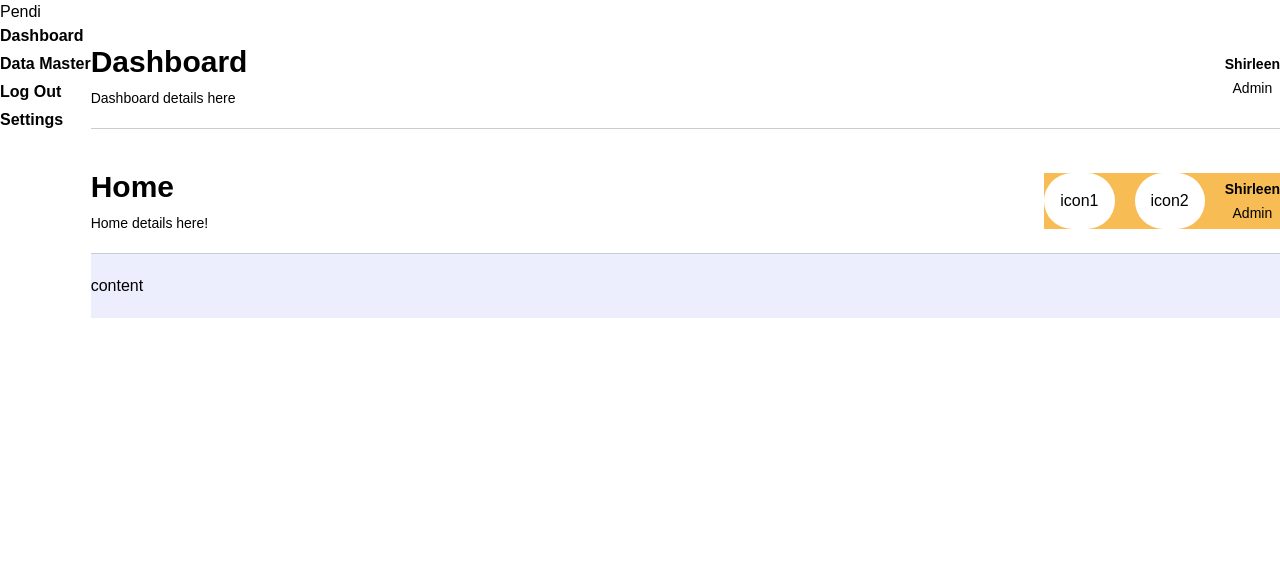
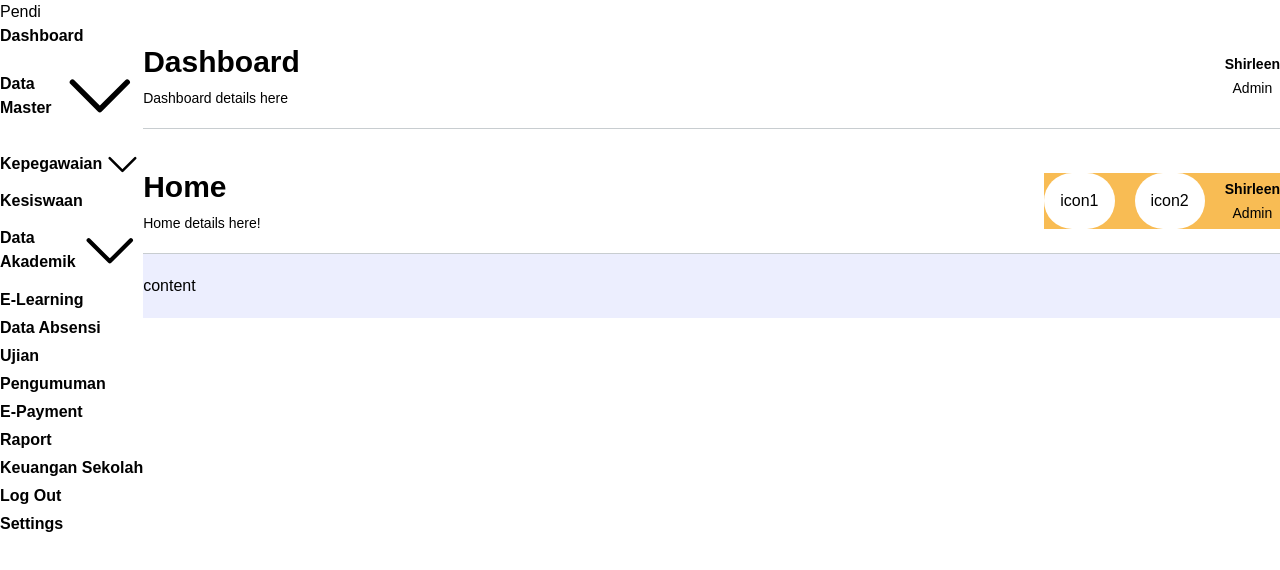
Before and after one commit to shirleen-sho/pmb-final-project-elearning, a Next.js app in the folder elearning-msib/: page / in a window 1280 px wide. Shown: the top 570 px of the page. Built offline with nearby package versions, Linux system fonts and the light colour scheme.

Commit message:
shirleen - update use context menu

```diff
--- a/elearning-msib/Components/Layout/SideMenu/index.jsx
+++ b/elearning-msib/Components/Layout/SideMenu/index.jsx
@@ -1,42 +1,117 @@
-import React from "react";
+import React, { useState } from "react";
 import Link from "next/link";
+import { useAppContext } from "../../../Hooks/useAppContext";
 
 const SideMenu = () => {
-  const menus = [
-    {
-      menu: { route: "/dashboard", name: "Dashboard" },
-    },
-    {
-      menu: { route: "/data_master", name: "Data Master" },
-      sub_menu: [
-        { route: "/identitas_sekolah", name: "Identitas Sekolah" },
-        { route: "/tahun_akademik", name: "Tahun Akademik" },
-        { route: "/gedung", name: "Gedung" },
-        { route: "/ruangan", name: "Ruangan" },
-        { route: "/tingkatan", name: "Tingkatan" },
-        { route: "/kelas", name: "Kelas" },
-        { route: "/kalender_akademik", name: "Kalender Akademik" },
-        { route: "/jam_pembelajaran", name: "Jam Pembelajaran" },
-      ],
-    },
-    {
-      menu: { route: "/logout", name: "Log Out" },
-    },
-    {
-      menu: { route: "/settings", name: "Settings" },
-    },
-  ];
+  const { menu } = useAppContext();
+  const {
+    menus,
+    selectedMenu,
+    selectedSubmenu,
+    setSelectedMenu,
+    setSelectedSubmenu,
+  } = menu;
+
   return (
-    <div className="bg-primary-100 flex flex-col gap-1 px-2 py-16 rounded-3xl min-h-screen">
-      {menus.map(({ menu }) => {
-        return (
-          <Link href={menu.route} key={menu.route}>
-            <a className="font-semibold text-xs px-6 py-2 hover:bg-primary-200 hover:rounded-full">
-              {menu.name}
-            </a>
-          </Link>
-        );
-      })}
+    <div className="bg-primary-100 flex flex-col gap-1 px-2 py-16 rounded-3xl min-h-screen h-fit min-w-fit">
+      {menus.map(({ menu, sub_menu }, index) =>
+        selectedMenu === menu.route ? (
+          <>
+            <Link
+              href={sub_menu ? sub_menu[0].route : menu.route}
+              key={menu.route}
+            >
+              <a
+                className="font-semibold text-xs px-6 py-2 bg-primary-200 rounded-full"
+                onClick={() => {
+                  if (sub_menu) {
+                    setSelectedSubmenu(sub_menu[0].route);
+                  } else {
+                    setSelectedSubmenu("");
+                  }
+                  setSelectedMenu(menu.route);
+                }}
+              >
+                {menu.name}
+              </a>
+            </Link>
+            {sub_menu && (
+              <div className="flex flex-row justify-center">
+                <div className="bg-primary-50 flex flex-col w-4/5">
+                  {sub_menu.length > 0 &&
+                    sub_menu.map((sub) =>
+                      selectedSubmenu === sub.route ? (
+                        <Link href={sub.route} key={sub.route}>
+                          <a
+                            className="font-normal text-2xs px-4 py-2 border-l-4 border-neutral-4"
+                            onClick={() => {
+                              setSelectedSubmenu(sub.route);
+                            }}
+                          >
+                            {sub.name}
+                          </a>
+                        </Link>
+                      ) : (
+                        <Link href={sub.route} key={sub.route}>
+                          <a
+                            className="font-normal text-2xs px-4 py-2 border-l-4 border-transparent hover:border-primary-500"
+                            onClick={() => {
+                              setSelectedSubmenu(sub.route);
+                            }}
+                          >
+                            {sub.name}
+                          </a>
+                        </Link>
+                      )
+                    )}
+                </div>
+              </div>
+            )}
+          </>
+        ) : (
+          <>
+            <Link
+              href={sub_menu ? sub_menu[0].route : menu.route}
+              key={menu.route}
+            >
+              <a
+                className="font-semibold text-xs px-6 py-2 hover:bg-primary-200 hover:rounded-full"
+                onClick={() => {
+                  if (sub_menu) {
+                    setSelectedSubmenu(sub_menu[0].route);
+                  } else {
+                    setSelectedSubmenu("");
+                  }
+                  setSelectedMenu(menu.route);
+                }}
+              >
+                <div className="flex flex-row justify-between items-center gap-4">
+                  {menu.name}
+                  {
+                    /* icon dropdown */
+                    sub_menu && (
+                      <svg
+                        xmlns="http://www.w3.org/2000/svg"
+                        fill="none"
+                        viewBox="0 0 24 24"
+                        strokeWidth="1.5"
+                        stroke="currentColor"
+                        className="w-4 h-4"
+                      >
+                        <path
+                          strokeLinecap="round"
+                          strokeLinejoin="round"
+                          d="M19.5 8.25l-7.5 7.5-7.5-7.5"
+                        />
+                      </svg>
+                    )
+                  }
+                </div>
+              </a>
+            </Link>
+          </>
+        )
+      )}
     </div>
   );
 };
```
